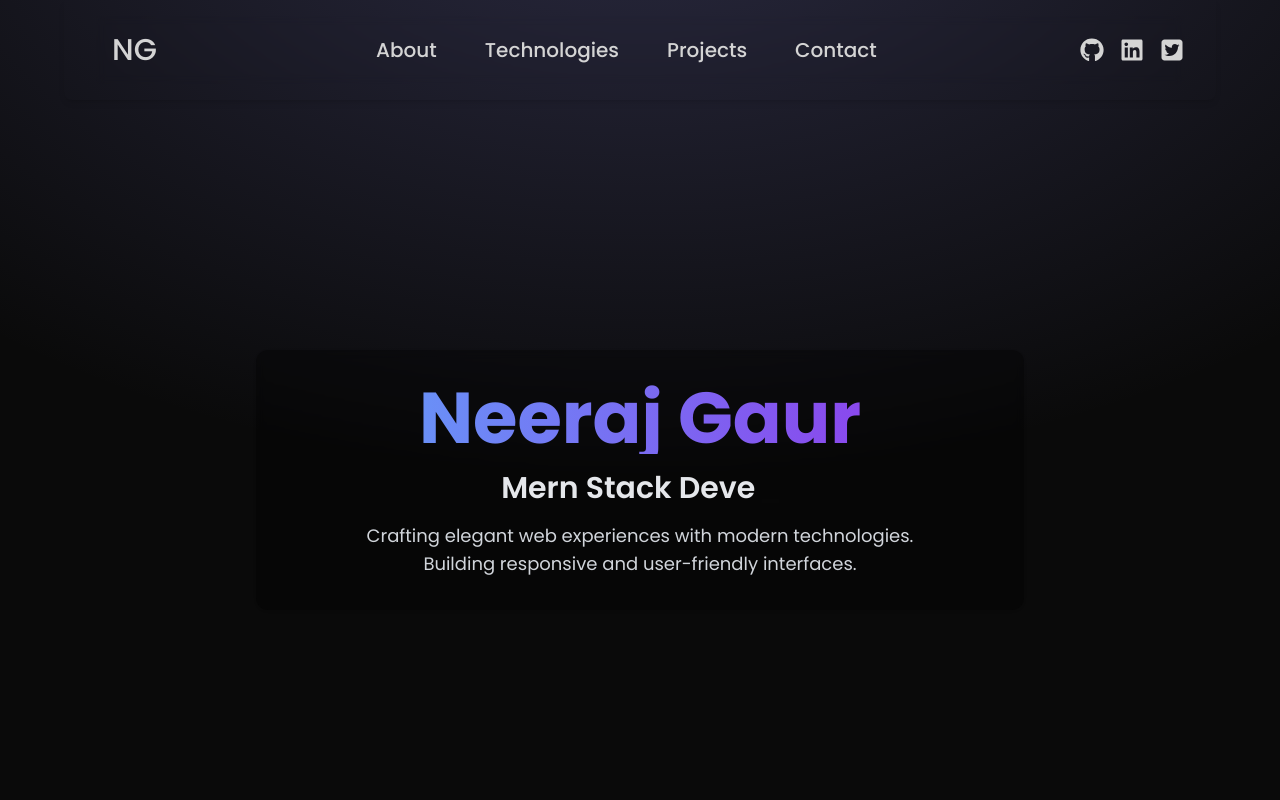
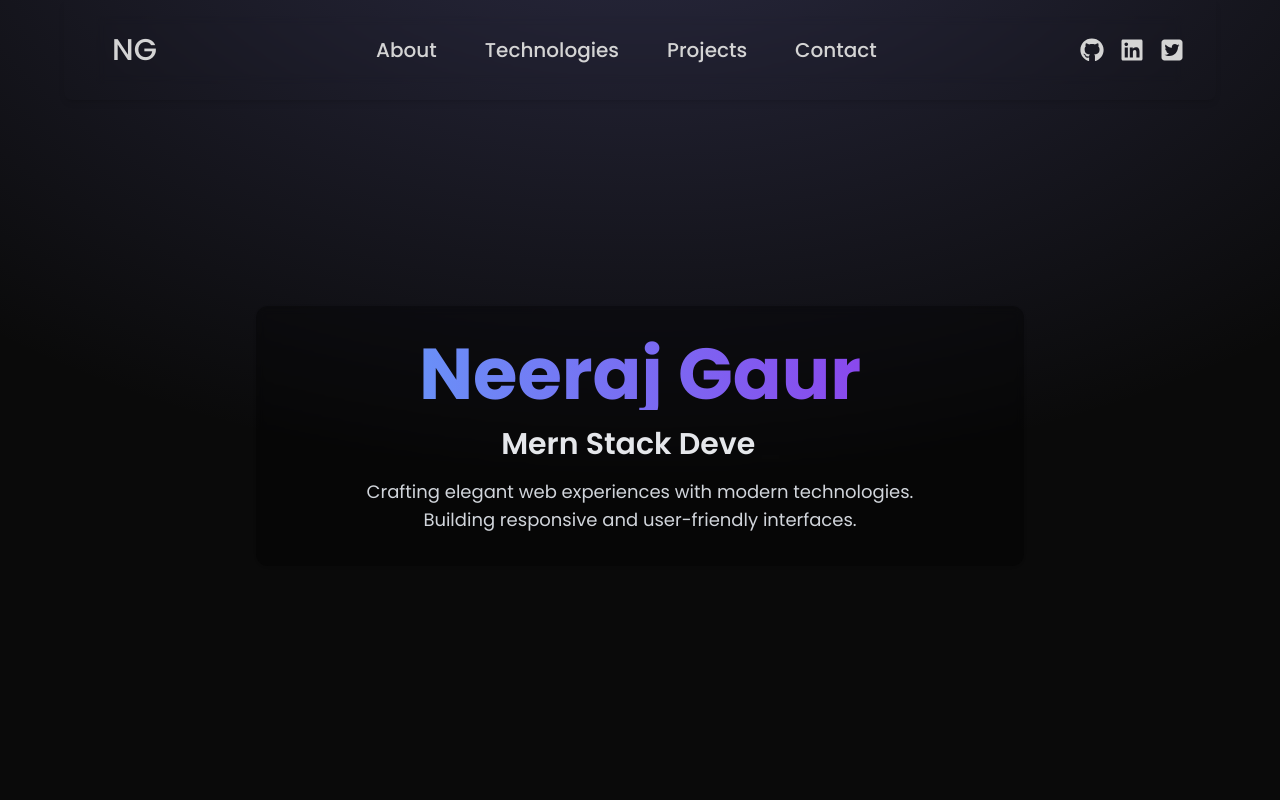
Before and after one commit to Neeraj110/PortFolio, a React (Vite) app: page / in a window 1280 px wide. Shown: the top 800 px of the page. Built offline with nearby package versions, Linux system fonts and the light colour scheme.

Commit message:
fix: adjust padding in App component to prevent overlap with Navbar

```diff
--- a/src/App.jsx
+++ b/src/App.jsx
@@ -35,8 +35,7 @@ function App() {
         />
       </div>
 
-      {/* Main Content (with padding to avoid overlap with Navbar) */}
-      <div className="container mx-auto px-8 pt-20">
+      <div className="container mx-auto px-8 py-9">
         <div ref={homeRef}>
           <Hero />
         </div>
```
